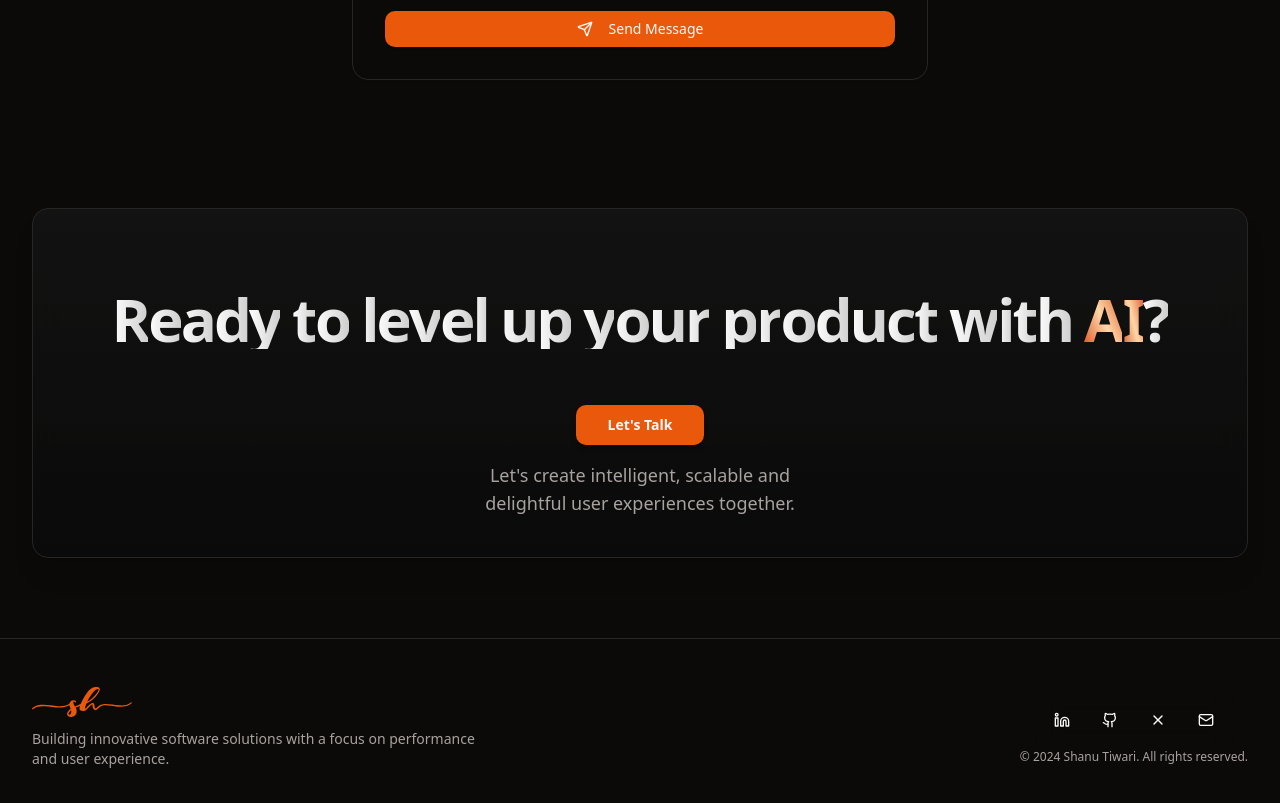
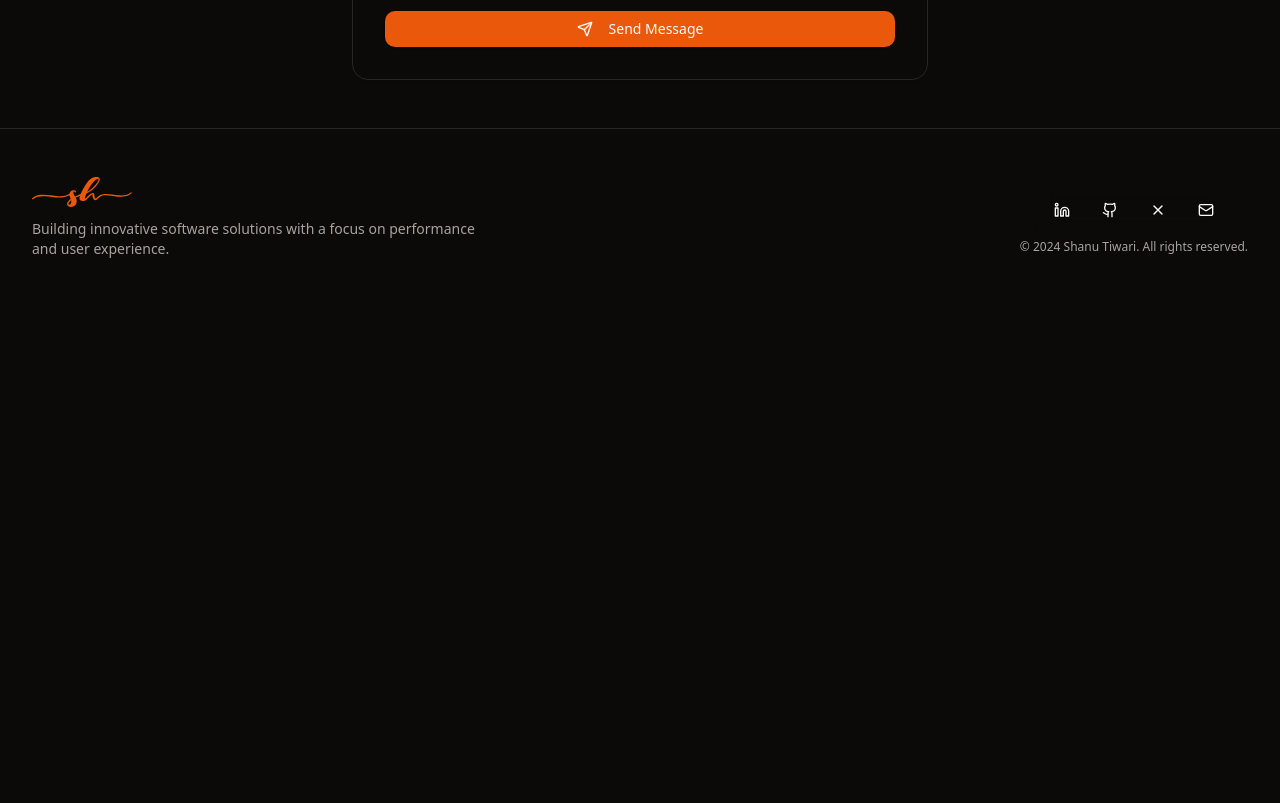
Before and after one commit to shanutiwari1010/portfolio, a Next.js app: page /contact in a window 1280 px wide. Shown: the part 960-1763 px from the top of the page. After the commit the page ends 1267 px from the top, so only its background shows below. Built offline with nearby package versions, Linux system fonts and the light colour scheme; no server answers; a web font is replaced by a local one.

Commit message:
refactor: removed CTA from contacts page

```diff
--- a/src/app/(root)/contact/page.tsx
+++ b/src/app/(root)/contact/page.tsx
@@ -194,13 +194,13 @@ export default function Contact() {
           </div>
         </div>
       </section>
-      <CallToAction
+      {/* <CallToAction
         title="Ready to level up your product with AI?"
         highlighter="AI"
         description="Let's create intelligent, scalable and delightful user experiences together."
         buttonText="Let's Talk"
         href="/contact"
-      />
+      /> */}
     </div>
   );
 }
```
